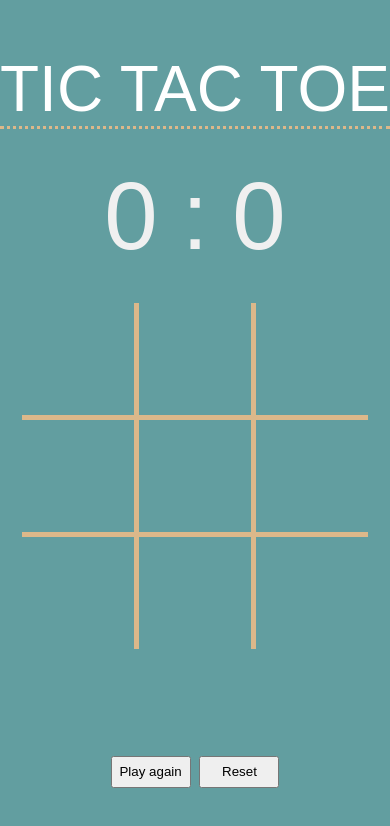
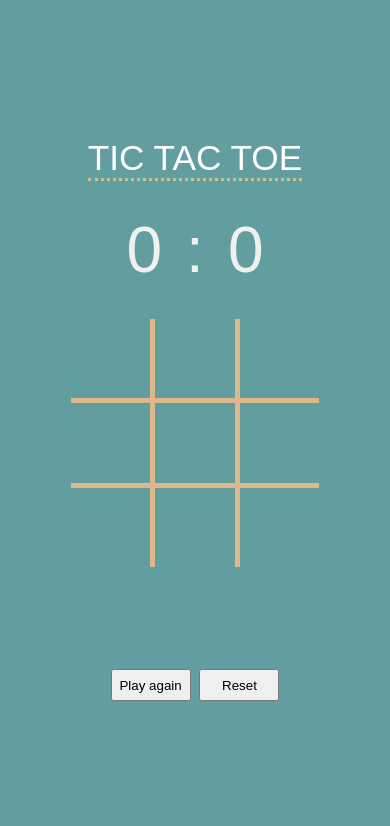
Before and after one commit to Povilas88/tic-tac-toe, a website with bundled scripts: page index.html in a window 390 px wide. Built offline with nearby package versions, Linux system fonts and the light colour scheme.

Commit message:
responsive

```diff
--- a/css/main.css
+++ b/css/main.css
@@ -48,7 +48,7 @@ h1 {
 .buttonContainer {
     display: grid;
     grid-template-columns: 1fr 1fr 1fr;
-    gap: 5px;
+    gap: 7px;
     background-color: #dcb88a;
 }
 
@@ -60,6 +60,7 @@ h1 {
     height: 7rem;
     font-size: 7rem;
     border: none;
+    margin: -1px;
     background-color: #629ea0;
 }
 
@@ -89,3 +90,43 @@ h1 {
     height: 2rem;
     text-align: center;
 }
+
+@media (max-width: 768px) {
+    h1 {
+        font-size: 3rem;
+    }
+
+    .scoreContainer {
+        font-size: 4rem;
+    }
+
+    .buttonContainer button {
+        width: 6rem;
+        height: 6rem;
+        font-size: 6rem;
+    }
+
+    .resultContainer {
+        width: 90%;
+    }
+}
+
+@media (max-width: 480px) {
+    h1 {
+        font-size: 2.2rem;
+    }
+
+    .buttonContainer button {
+        width: 5rem;
+        height: 5rem;
+        font-size: 5rem;
+    }
+
+    .resultContainer p {
+        font-size: 1.5rem;
+    }
+
+    .resultContainer {
+        gap: 10px;
+    }
+}
```
